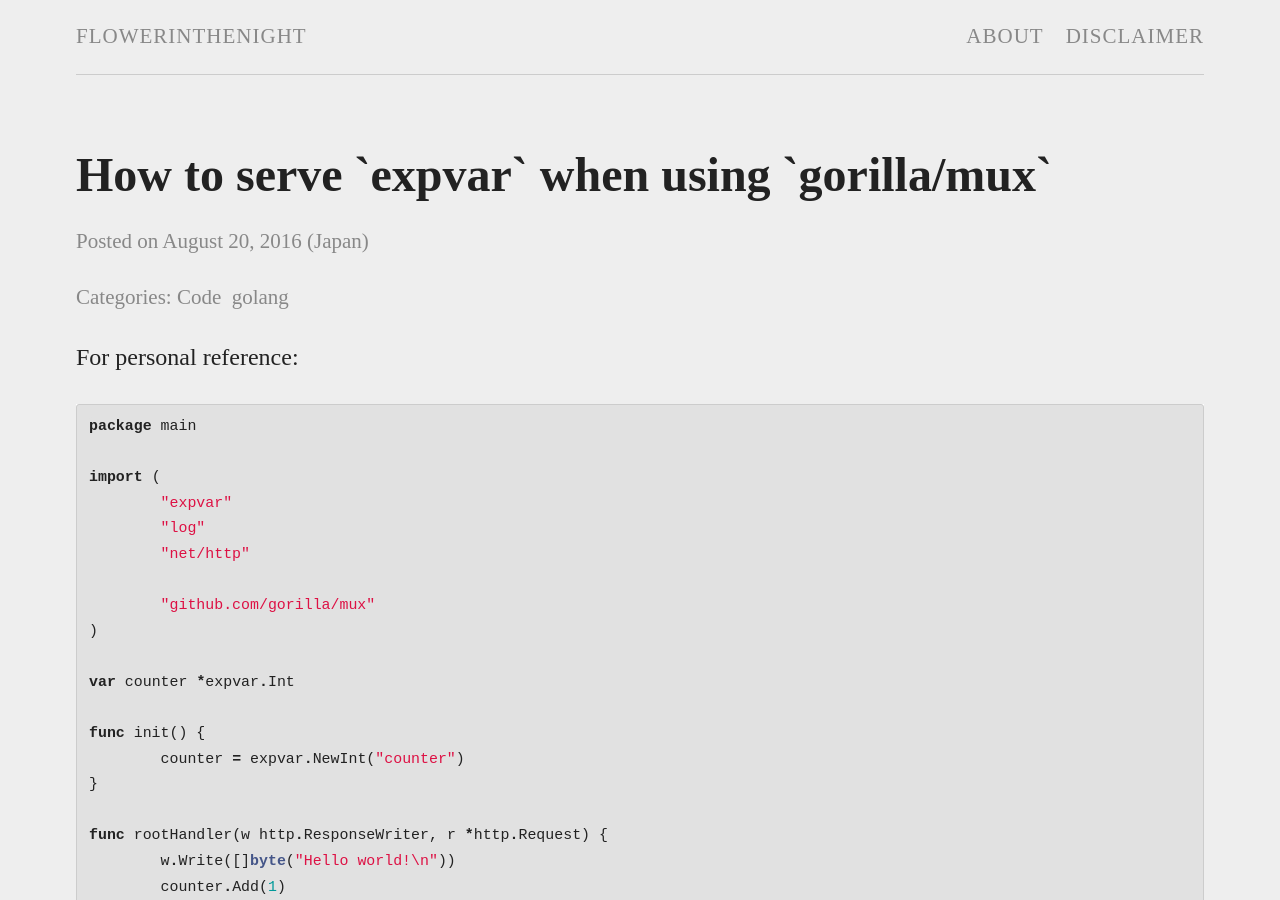
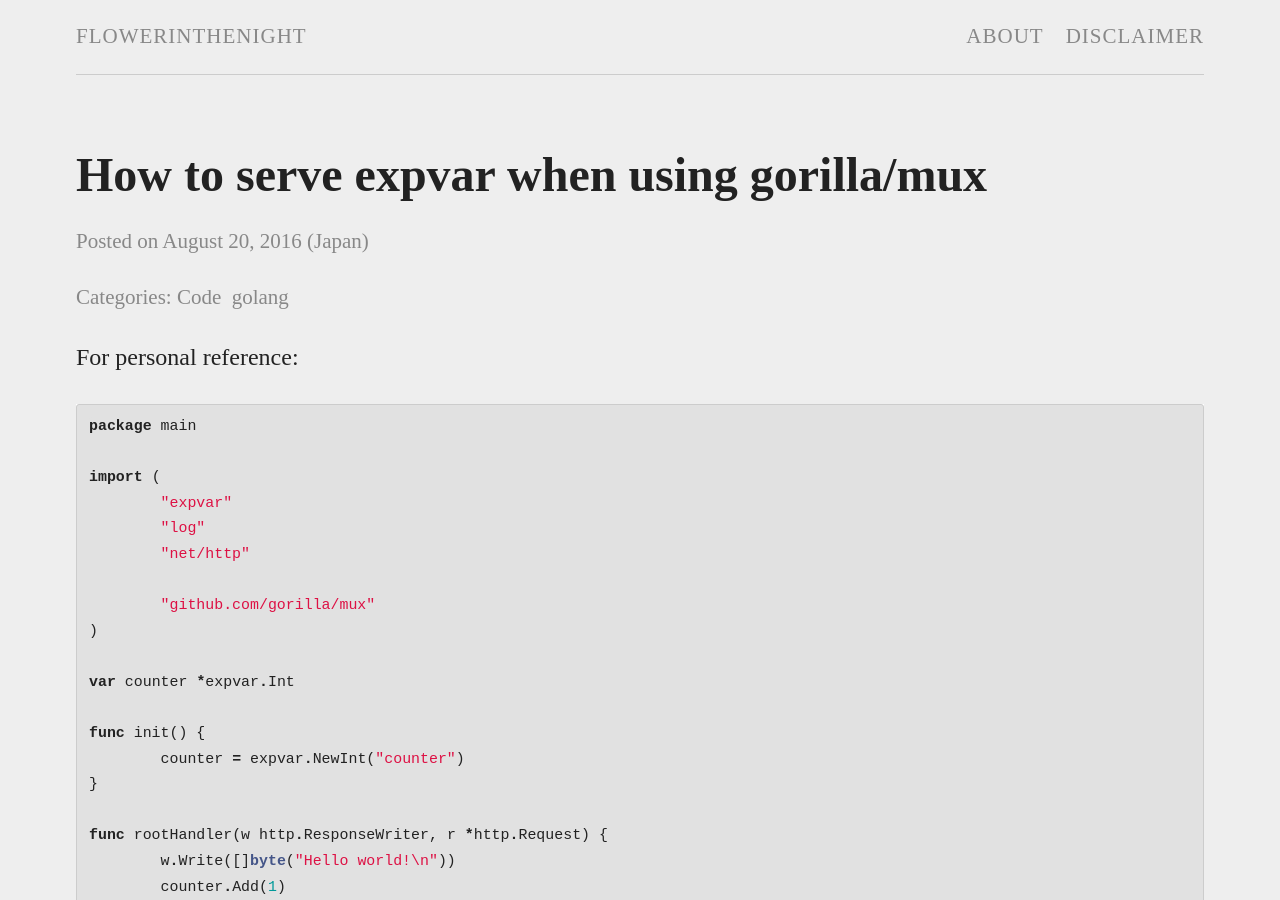
Before and after one commit to flowerinthenight/flowerinthenight.github.io, a Jekyll site: the page built from _posts/2016-08-20-expvar-gorilla-mux.md, in a window 1280 px wide and 900 px high. Built offline with Jekyll 4.4.1, drawn with Linux system fonts in a browser that asks for light colours; some web fonts are replaced; comment, search, counter and statistics services are not loaded.

```diff
--- a/_posts/2016-08-20-expvar-gorilla-mux.md
+++ b/_posts/2016-08-20-expvar-gorilla-mux.md
@@ -1,6 +1,6 @@
 ---
 layout: post
-title: "How to serve `expvar` when using `gorilla/mux`"
+title: "How to serve expvar when using gorilla/mux"
 location: "Japan"
 categories: ["Code", "golang"]
 comments: true
```
